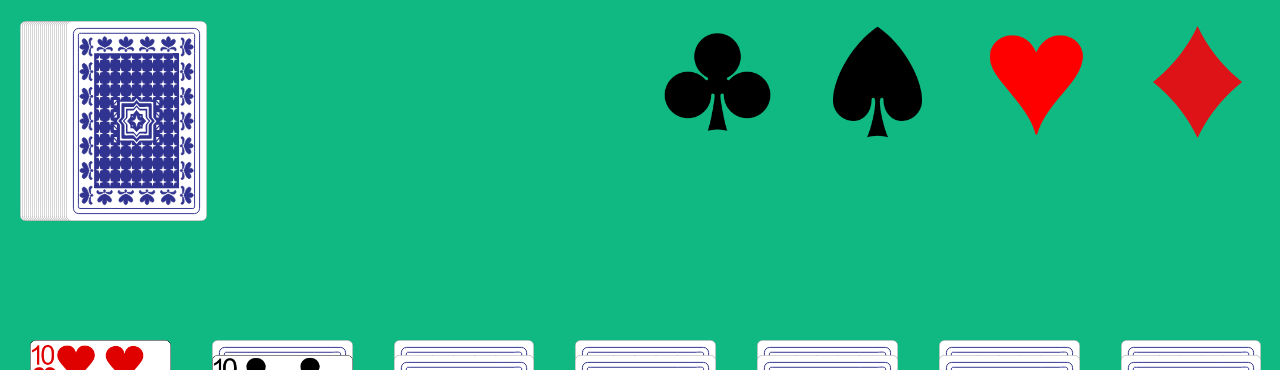
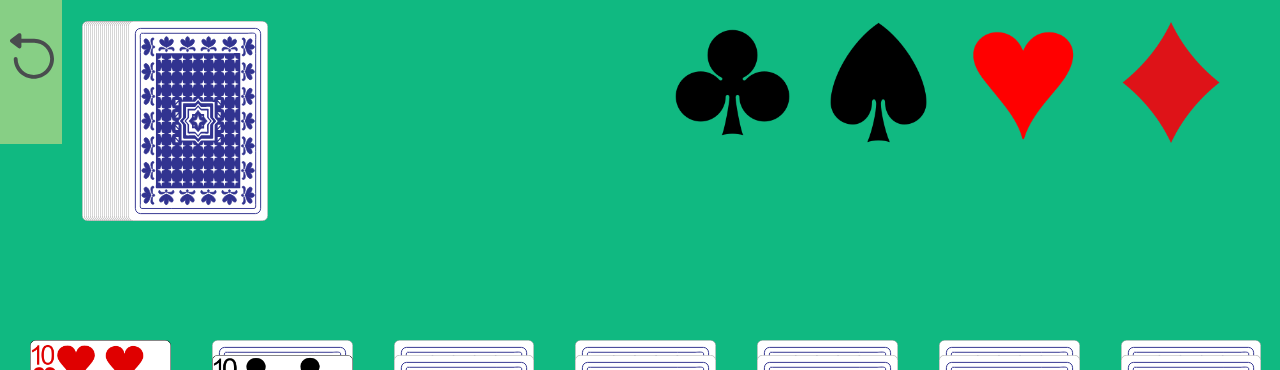
Before and after one commit to timwtuck/games, a React (Create React App) app: page / in a window 1280 px wide. Shown: the top 370 px of the page. Built offline with nearby package versions, Linux system fonts and the light colour scheme.

Commit message:
added undo button

```diff
--- a/src/Solitaire/Components/GameTable.tsx
+++ b/src/Solitaire/Components/GameTable.tsx
@@ -37,23 +37,24 @@ export const ItemTypes = {
 
 const GameTable = () => {
   const [isDragging, setIsDragging] = useState<boolean>(false);
-  const [highlightedStack, setHighlightedStack] = useState<string | null>(null);
+  const [highlighted, setHighlighted] = useState<string | null>(null);
   const [completed, setCompleted] = useState<boolean>(false);
+  const undo = useRef<(() => void)[]>([]);
   const deck = generateDeck();
 
   const cardPile: GameState = {
-    draw: useDrawPile("drawPile", isDragging, setHighlightedStack, deck.draw),
-    stack1: useStack("stack1", isDragging, setHighlightedStack, deck.stack1),
-    stack2: useStack("stack2", isDragging, setHighlightedStack, deck.stack2),
-    stack3: useStack("stack3", isDragging, setHighlightedStack, deck.stack3),
-    stack4: useStack("stack4", isDragging, setHighlightedStack, deck.stack4),
-    stack5: useStack("stack5", isDragging, setHighlightedStack, deck.stack5),
-    stack6: useStack("stack6", isDragging, setHighlightedStack, deck.stack6),
-    stack7: useStack("stack7", isDragging, setHighlightedStack, deck.stack7),
-    diamonds: useHomePile("diamonds", isDragging, setHighlightedStack),
-    spades: useHomePile("spades", isDragging, setHighlightedStack),
-    clubs: useHomePile("clubs", isDragging, setHighlightedStack),
-    hearts: useHomePile("hearts", isDragging, setHighlightedStack),
+    draw: useDrawPile("drawPile", isDragging, setHighlighted, deck.draw, undo),
+    stack1: useStack("stack1", isDragging, setHighlighted, deck.stack1, undo),
+    stack2: useStack("stack2", isDragging, setHighlighted, deck.stack2, undo),
+    stack3: useStack("stack3", isDragging, setHighlighted, deck.stack3, undo),
+    stack4: useStack("stack4", isDragging, setHighlighted, deck.stack4, undo),
+    stack5: useStack("stack5", isDragging, setHighlighted, deck.stack5, undo),
+    stack6: useStack("stack6", isDragging, setHighlighted, deck.stack6, undo),
+    stack7: useStack("stack7", isDragging, setHighlighted, deck.stack7, undo),
+    diamonds: useHomePile("diamonds", isDragging, setHighlighted),
+    spades: useHomePile("spades", isDragging, setHighlighted),
+    clubs: useHomePile("clubs", isDragging, setHighlighted),
+    hearts: useHomePile("hearts", isDragging, setHighlighted),
   };
 
   useEffect(() => {
@@ -76,16 +77,21 @@ const GameTable = () => {
   };
 
   const handleCardsDrop: HandleCardsDrop = (cards, from) => {
-    if (!highlightedStack) return;
-    if (highlightedStack == from) return;
+    if (!highlighted) return;
+    if (highlighted == from) return;
 
-    const canDrop = cardPile[highlightedStack as keyof GameState].evaluateDrop(
+    const canDrop = cardPile[highlighted as keyof GameState].evaluateDrop(
       cards[0]
     );
 
     if (canDrop) {
-      cardPile[highlightedStack as keyof GameState].addCards(cards);
+      cardPile[highlighted as keyof GameState].addCards(cards);
       cardPile[from as keyof GameState].removeCards(cards);
+
+      undo.current.push(() => {
+        cardPile[from as keyof GameState].addCards(cards);
+        cardPile[highlighted as keyof GameState].removeCards(cards);
+      });
     }
   };
 
@@ -100,9 +106,20 @@ const GameTable = () => {
     });
   };
 
+  const handleUndo = () => {
+    const toUndo = undo.current.pop();
+    if (toUndo) toUndo();
+  };
+
   return (
-    <div className="bg-emerald-500 md:h-full md:w-full h-[100%] w-[100%]">
+    <div className="bg-emerald-500 md:h-full md:w-[100%] h-[100%] w-[100%]">
       <div className="flex flex-row md:h-[40%] h-[30%]">
+        <button
+          className="p-2 h-36 hover:bg-amber-200 hover:bg-opacity-50 flex"
+          onClick={handleUndo}
+        >
+          <img className="w-24 h-24" src="/images/buttons/undo.svg" />
+        </button>
         <DrawPile
           name="draw"
           setIsDragging={handleIsDragging}
@@ -110,11 +127,11 @@ const GameTable = () => {
           hook={cardPile["draw"]}
           onDragTouch={handleTouchDrag}
         />
-        <div className="flex flex-row md:w-[100%] flex-wrap">
+        <div className="flex flex-row md:w-full flex-wrap">
           {["clubs", "spades", "hearts", "diamonds"].map((suit) => (
             <HomePile
               name={suit}
-              highlightedStack={highlightedStack}
+              highlightedStack={highlighted}
               setIsDragging={handleIsDragging}
               handleCardsDrop={handleCardsDrop}
               hook={cardPile[suit as keyof GameState] as UseHomePile}
@@ -127,7 +144,7 @@ const GameTable = () => {
         {[1, 2, 3, 4, 5, 6, 7].map((stackNum) => (
           <Stack
             name={`stack${stackNum}`}
-            highlightedStack={highlightedStack}
+            highlightedStack={highlighted}
             handleCardsDrop={handleCardsDrop}
             hook={cardPile[`stack${stackNum}` as keyof GameState] as UseStack}
             setIsDragging={handleIsDragging}
--- a/src/Solitaire/Components/HomePile.tsx
+++ b/src/Solitaire/Components/HomePile.tsx
@@ -34,13 +34,13 @@ const HomePile = ({
   return (
     <div
       ref={hook.ref}
-      className={"p-5 md:w-[25%] w-28 " + getBorderColour()}
+      className={"p-1 pt-5 md:w-[24%] w-28 " + getBorderColour()}
       onMouseEnter={hook.onMouseEnter}
       onMouseLeave={hook.onMouseLeave}
       id={name}
     >
       <img
-        className="absolute p-1 md:w-[9%] w-[20%]"
+        className="absolute md:w-[9%] w-[20%]"
         src={getBackground()}
         onMouseDown={(e) => {
           e.preventDefault();
--- a/src/Solitaire/CustomHooks/useDrawPile.ts
+++ b/src/Solitaire/CustomHooks/useDrawPile.ts
@@ -13,14 +13,15 @@ const useDrawPile: (
   name: string,
   isDragging: boolean,
   setHighlightedStack: React.Dispatch<React.SetStateAction<string | null>>,
-  initCards: CardType[]
-) => UseDrawPile = (name, isDragging, setHighlightedStack, initCards) => {
+  initCards: CardType[],
+  undo: React.RefObject<(() => void)[]>
+) => UseDrawPile = (name, isDragging, setHighlightedStack, initCards, undo) => {
   const [cards, setCards] = useState<CardType[]>([...initCards]);
 
   const [faceUpCards, setFaceUpCards] = useState<CardType[]>([]);
   const [faceDownCards, setFaceDownCards] = useState<CardType[]>([...cards]);
 
-  const { onMouseEnter, onMouseLeave, addCards } = useCardPile(
+  const { onMouseEnter, onMouseLeave } = useCardPile(
     name,
     isDragging,
     setHighlightedStack,
@@ -31,18 +32,32 @@ const useDrawPile: (
     return false;
   };
 
+  const addCards: (card: CardType[]) => void = (card) => {
+    setFaceUpCards((curr) => [...curr, ...card]);
+  };
+
   const removeCards: (card: CardType[]) => void = () => {
     setFaceUpCards((curr) => curr.slice(0, curr.length - 1));
-    // setFaceUpCards((curr) => curr.filter((card) => !cards.includes(card)));
   };
 
   const drawCard: () => void = () => {
     if (faceDownCards.length === 0) {
       setFaceDownCards([...faceUpCards]);
       setFaceUpCards([]);
+
+      undo.current!.push(() => {
+        setFaceDownCards([]);
+        setFaceUpCards([...faceUpCards]);
+      });
     } else {
-      setFaceUpCards([...faceUpCards, faceDownCards[0]]);
+      const cardToMove = faceDownCards[0];
+      setFaceUpCards([...faceUpCards, cardToMove]);
       setFaceDownCards(faceDownCards.slice(1));
+
+      undo.current!.push(() => {
+        setFaceDownCards((curr) => [cardToMove, ...curr]);
+        setFaceUpCards((curr) => curr.slice(0, curr.length - 1));
+      });
     }
   };
 
--- a/src/Solitaire/CustomHooks/useStack.ts
+++ b/src/Solitaire/CustomHooks/useStack.ts
@@ -13,8 +13,9 @@ const useStack: (
   name: string,
   isDragging: boolean,
   setHighlightedStack: React.Dispatch<React.SetStateAction<string | null>>,
-  initCards: CardType[]
-) => UseStack = (name, isDragging, setHighlightedStack, initCards) => {
+  initCards: CardType[],
+  undo: React.RefObject<(() => void)[]>
+) => UseStack = (name, isDragging, setHighlightedStack, initCards, undo) => {
   const displayCards = initCards.map((card, i) => {
     const show = i == initCards.length - 1;
     return { ...card, show };
@@ -68,12 +69,20 @@ const useStack: (
 
   const showCard: (card: CardType) => void = (card) => {
     if (cards.indexOf(card) !== cards.length - 1) return;
+    const cardIndex = cards.indexOf(card);
 
     setCards((curr) => {
-      const cardIndex = curr.indexOf(card);
       const update = [...curr];
       update[cardIndex].show = true;
       return update;
+    });
+
+    undo.current!.push(() => {
+      setCards((curr) => {
+        const update = [...curr];
+        update[cardIndex].show = false;
+        return update;
+      });
     });
   };
 
```
Also changed, not shown: public/images/buttons/undo.svg (added).
